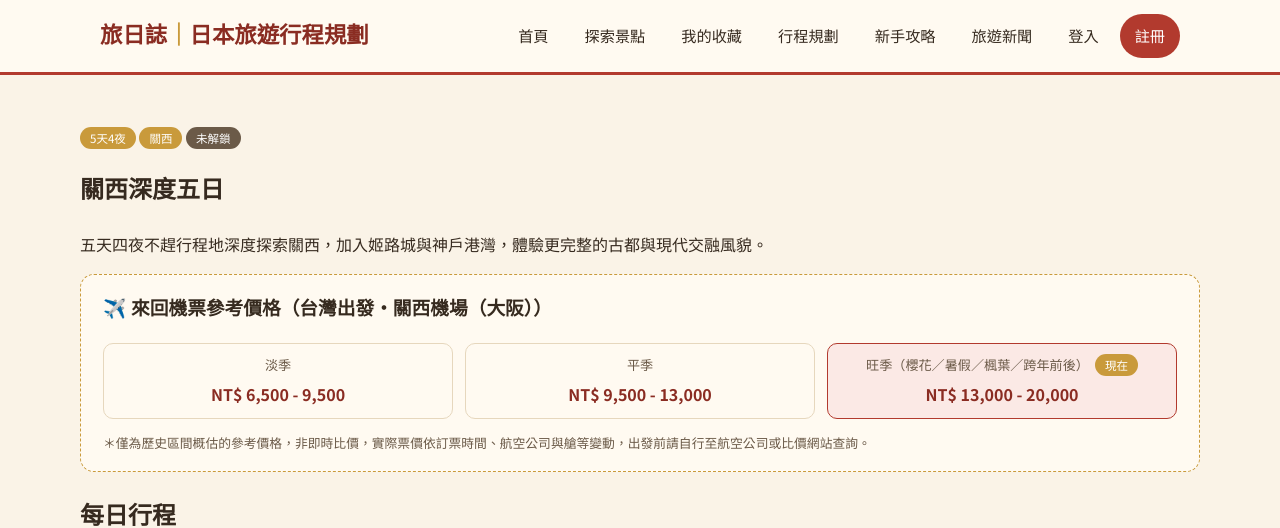
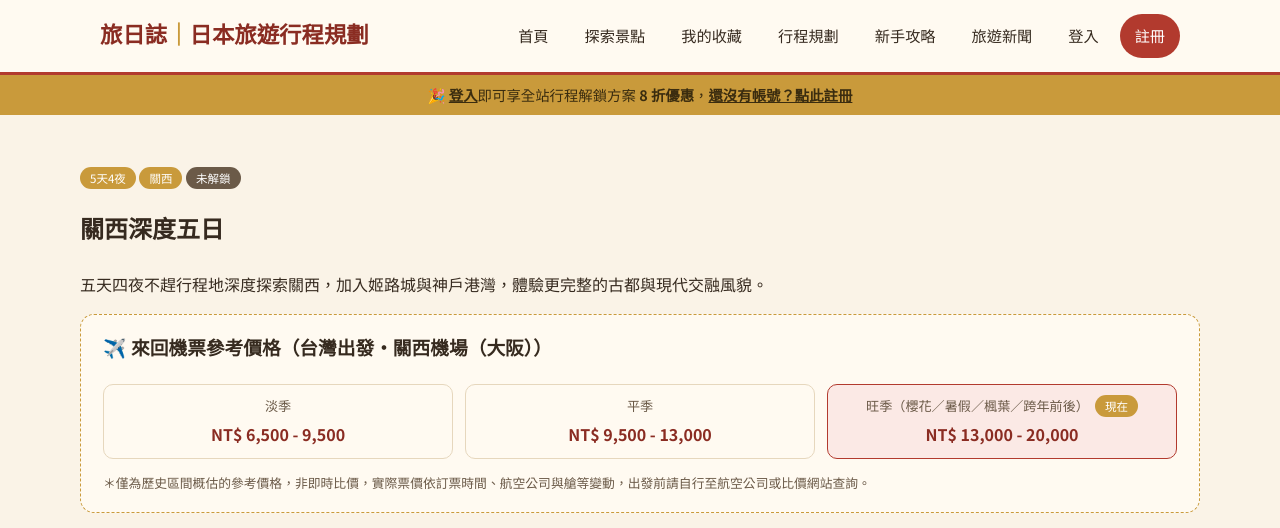
Before and after one commit to soes0309ben-glitch/Kuan, a FastAPI app: page /itineraries/kansai-deep-5d4n in a window 1280 px wide. Shown: the top 528 px of the page. Run offline with FastAPI, Linux system fonts and the light colour scheme.

Commit message:
Add a member discount: logged-in users get 20% off itinerary unlock prices
Shows a site-wide banner prompting guests to log in for the discount,
swaps in a struck-through original price + discounted price once
logged in, and charges the discounted amount at Stripe checkout
(checkout already requires login, so this always applies there).

Co-Authored-By: Claude Sonnet 5 <noreply@anthropic.com>

```diff
--- a/japan-travel/app/routers/payments.py
+++ b/japan-travel/app/routers/payments.py
@@ -7,7 +7,7 @@ from sqlalchemy.orm import Session
 
 from app.config import get_settings
 from app.csrf import verify_csrf
-from app.data_store import TIER_LABELS, find_itinerary
+from app.data_store import TIER_LABELS, find_itinerary, member_price_twd
 from app.db import get_db
 from app.dependencies import get_current_user
 from app.email_service import notify_purchase
@@ -73,7 +73,9 @@ def start_checkout(
             # Resume the still-open Checkout Session instead of double-charging.
             return RedirectResponse(stripe_session.url, status_code=303)
 
-    amount_twd = itinerary["unlock_price_twd"][tier]
+    # Checkout always requires login (see the redirect above), so every
+    # purchase here qualifies for the member discount.
+    amount_twd = member_price_twd(itinerary["unlock_price_twd"][tier])
     try:
         stripe_session = create_checkout_session(
             itinerary_id=itinerary_id,
--- a/japan-travel/app/static/css/style.css
+++ b/japan-travel/app/static/css/style.css
@@ -605,6 +605,20 @@ img {
   color: #6b4a13;
 }
 
+.promo-banner {
+  background: var(--color-gold);
+  color: #3a2c0f;
+  font-size: 0.9rem;
+  text-align: center;
+  padding: 8px 0;
+}
+
+.promo-banner a {
+  color: #3a2c0f;
+  text-decoration: underline;
+  font-weight: 600;
+}
+
 /* Forms */
 .form-card {
   max-width: 420px;
--- a/japan-travel/app/templates/base.html
+++ b/japan-travel/app/templates/base.html
@@ -35,6 +35,13 @@
     </div>
   </header>
 
+  {% if not user %}
+  <div class="promo-banner">
+    <div class="container">🎉 <a href="/login">登入</a>即可享全站行程解鎖方案 <strong>8 折優惠</strong>，<a href="/register">還沒有帳號？點此註冊</a>
+    </div>
+  </div>
+  {% endif %}
+
   <main>
     {% block content %}{% endblock %}
   </main>
--- a/japan-travel/app/templates/itinerary_detail.html
+++ b/japan-travel/app/templates/itinerary_detail.html
@@ -87,12 +87,24 @@
   <div class="alert success">你已解鎖這個行程，感謝購買！</div>
   {% else %}
   <p style="color:var(--color-ink-soft);font-size:0.88rem">住宿等級只影響價格與住宿建議風格，解鎖後三種等級都能查看完整每日行程內容。</p>
+  {% if user %}
+  <div class="alert success">🎉 會員專屬優惠：所有解鎖方案現折 8 折！</div>
+  {% else %}
+  <div class="alert warn"><a href="/login">登入</a>即可享全站行程解鎖 8 折優惠</div>
+  {% endif %}
   <div class="tier-grid">
     {% for tier, info in itinerary.accommodation_tiers.items() %}
     <div class="tier-card">
       <h4>{{ TIER_LABELS.get(tier, tier) }}</h4>
       <div class="hint">{{ info.style_hint }}（約 {{ info.price_per_night_jpy }} 円／晚）</div>
+      {% if user %}
+      <div class="price">
+        <span style="text-decoration:line-through;color:var(--color-ink-soft);font-size:0.85em">NT$ {{ itinerary.unlock_price_twd[tier] }}</span>
+        NT$ {{ member_price(itinerary.unlock_price_twd[tier]) }}
+      </div>
+      {% else %}
       <div class="price">NT$ {{ itinerary.unlock_price_twd[tier] }}</div>
+      {% endif %}
       <form action="/itineraries/{{ itinerary.id }}/checkout" method="post">
         <input type="hidden" name="tier" value="{{ tier }}">
         <input type="hidden" name="csrf_token" value="{{ csrf_token(request) }}">
```
Also changed, not shown: japan-travel/app/data_store.py (+7 -0 lines), japan-travel/app/templates/index.html (+8 -1 lines), japan-travel/app/templates/itineraries.html (+8 -1 lines), japan-travel/app/templating.py (+11 -1 lines).
